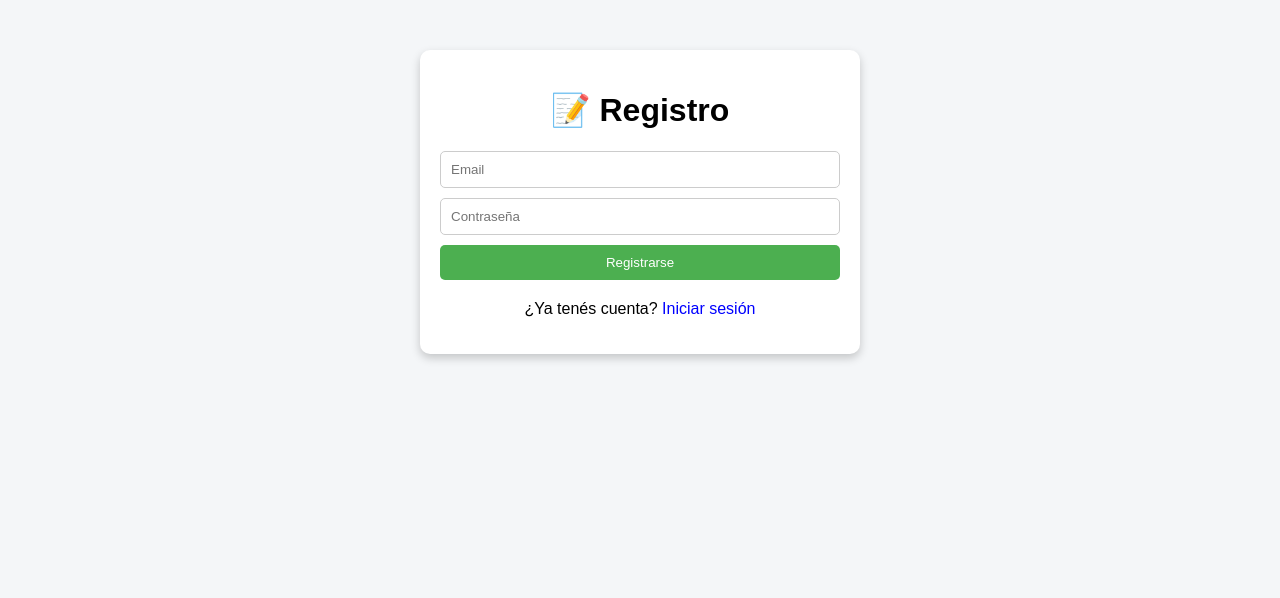
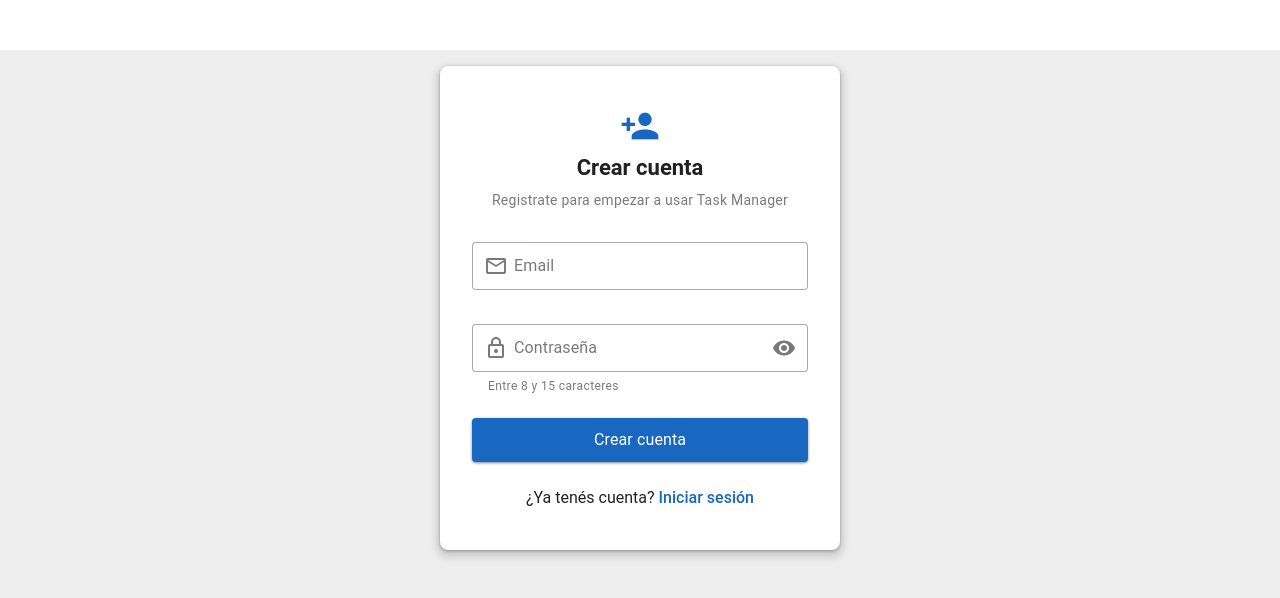
Before and after one commit to Chichompf82/task-manager, a Vue app in the folder frontend/: page /register in a window 1280 px wide. Shown: the top 598 px of the page. Built offline with nearby package versions, Linux system fonts and the light colour scheme.

Commit message:
Actualización vista de login y registro con vuetify

```diff
--- a/frontend/src/main.js
+++ b/frontend/src/main.js
@@ -1,4 +1,4 @@
-import './assets/styles.css'
+/* import './assets/styles.css' */
 
 import { createApp } from 'vue'
 import { createPinia } from 'pinia'
@@ -6,9 +6,25 @@ import { createPinia } from 'pinia'
 import App from './App.vue'
 import router from './router'
 
+//Vuetify
+import { createVuetify } from 'vuetify'
+import * as components from 'vuetify/components'
+import * as directives from 'vuetify/directives'
+import 'vuetify/styles'
+import '@mdi/font/css/materialdesignicons.css'
+
+const vuetify = createVuetify({
+  components,
+  directives,
+  theme: {
+    defaultTheme: 'light',
+  },
+})
+
 const app = createApp(App)
 
 app.use(createPinia())
 app.use(router)
+app.use(vuetify)
 
 app.mount('#app')
--- a/frontend/src/views/LoginView.vue
+++ b/frontend/src/views/LoginView.vue
@@ -1,4 +1,148 @@
 <template>
+  <v-app>
+    <v-main class="bg-grey-lighten-3">
+      <v-container class="fill-height" fluid>
+        <v-row justify="center" align="center">
+          <v-col cols="12" sm="8" md="5" lg="4">
+            <v-card rounded="lg" elevation="3" class="pa-4">
+              <v-card-title class="text-center pt-6 pb-2">
+                <v-icon size="40" color="primary" class="mb-2">mdi-check-circle</v-icon>
+                <div class="text-h5 font-weight-bold">Task Manager</div>
+              </v-card-title>
+
+              <v-card-subtitle class="text-center pb-4">
+                Iniciá sesión para continuar
+              </v-card-subtitle>
+
+              <v-card-text>
+                <v-text-field
+                  v-model="email"
+                  label="Email"
+                  type="email"
+                  prepend-inner-icon="mdi-email-outline"
+                  variant="outlined"
+                  density="comfortable"
+                  class="mb-3"
+                  :error-messages="errors.email"
+                />
+
+                <v-text-field
+                  v-model="password"
+                  label="Contraseña"
+                  :type="showPassword ? 'text' : 'password'"
+                  prepend-inner-icon="mdi-lock-outline"
+                  :append-inner-icon="showPassword ? 'mdi-eye-off' : 'mdi-eye'"
+                  @click:append-inner="showPassword = !showPassword"
+                  variant="outlined"
+                  density="comfortable"
+                  :error-messages="errors.password"
+                />
+
+                <v-alert
+                  v-if="errorMessage"
+                  type="error"
+                  variant="tonal"
+                  class="mt-3"
+                  density="compact"
+                >
+                  {{ errorMessage }}
+                </v-alert>
+              </v-card-text>
+
+              <v-card-actions class="flex-column px-4 pb-6 gap-2">
+                <v-btn
+                  color="primary"
+                  variant="elevated"
+                  size="large"
+                  block
+                  :loading="loading"
+                  @click="handleLogin"
+                >
+                  Ingresar
+                </v-btn>
+
+                <div class="text-center mt-4 text-body-2">
+                  ¿No tenés cuenta?
+                  <span
+                    class="text-primary font-weight-medium cursor-pointer"
+                    @click="goToRegister"
+                  >
+                    Registrarse
+                  </span>
+                </div>
+              </v-card-actions>
+            </v-card>
+          </v-col>
+        </v-row>
+      </v-container>
+    </v-main>
+  </v-app>
+</template>
+
+<script setup>
+import { ref } from 'vue'
+import { useRouter } from 'vue-router'
+
+const email = ref('')
+const password = ref('')
+const showPassword = ref(false)
+const loading = ref(false)
+const errorMessage = ref('')
+const errors = ref({ email: '', password: '' })
+
+const router = useRouter()
+
+const handleLogin = async () => {
+  errorMessage.value = ''
+  errors.value = { email: '', password: '' }
+  loading.value = true
+
+  try {
+    const res = await fetch('http://localhost:3000/api/auth/login', {
+      /* const res = await fetch('https://task-manager-lux2.onrender.com/api/auth/login', { */
+
+      method: 'POST',
+      headers: { 'Content-Type': 'application/json' },
+      body: JSON.stringify({
+        email: email.value,
+        password: password.value,
+      }),
+    })
+
+    const data = await res.json()
+
+    if (!res.ok) {
+      // errores de validación del backend (array de errores)
+      if (data.errors) {
+        data.errors.forEach((err) => {
+          if (errors.value[err.field] !== undefined) {
+            errors.value[err.field] = err.message
+          }
+        })
+        return
+      }
+      // error general (credenciales inválidas, etc)
+      errorMessage.value = data.message || 'Error al iniciar sesión'
+      return
+    }
+
+    localStorage.setItem('token', data.token)
+    router.push('/tasks')
+  } catch (err) {
+    errorMessage.value = 'No se pudo conectar con el servidor'
+  } finally {
+    // finally se ejecuta siempre, haya error o no
+    // sirve para sacar el loader pase lo que pase
+    loading.value = false
+  }
+}
+
+const goToRegister = () => {
+  router.push('/register')
+}
+</script>
+
+<!-- <template>
   <div class="container">
     <div class="card">
       <h1>🔐 Iniciar sesión</h1>
@@ -62,4 +206,4 @@ const handleLogin = async () => {
 const goToRegister = () => {
   router.push('/register')
 }
-</script>
+</script> -->
--- a/frontend/src/views/RegisterView.vue
+++ b/frontend/src/views/RegisterView.vue
@@ -1,4 +1,142 @@
 <template>
+  <v-app>
+    <v-main class="bg-grey-lighten-3">
+      <v-container class="fill-height" fluid>
+        <v-row justify="center" align="center">
+          <v-col cols="12" sm="8" md="5" lg="4">
+            <v-card rounded="lg" elevation="3" class="pa-4">
+              <v-card-title class="text-center pt-6 pb-2">
+                <v-icon size="40" color="primary" class="mb-2">mdi-account-plus</v-icon>
+                <div class="text-h5 font-weight-bold">Crear cuenta</div>
+              </v-card-title>
+              <v-card-subtitle class="text-center pb-4">
+                Registrate para empezar a usar Task Manager
+              </v-card-subtitle>
+              <v-card-text>
+                <v-text-field
+                  v-model="email"
+                  label="Email"
+                  type="email"
+                  prepend-inner-icon="mdi-email-outline"
+                  variant="outlined"
+                  density="comfortable"
+                  class="mb-3"
+                  :error-messages="errors.email"
+                />
+
+                <v-text-field
+                  v-model="password"
+                  label="Contraseña"
+                  :type="showPassword ? 'text' : 'password'"
+                  prepend-inner-icon="mdi-lock-outline"
+                  :append-inner-icon="showPassword ? 'mdi-eye-off' : 'mdi-eye'"
+                  @click:append-inner="showPassword = !showPassword"
+                  variant="outlined"
+                  density="comfortable"
+                  :error-messages="errors.password"
+                  hint="Entre 8 y 15 caracteres"
+                  persistent-hint
+                />
+
+                <v-alert
+                  v-if="errorMessage"
+                  type="error"
+                  variant="tonal"
+                  class="mt-3"
+                  density="compact"
+                >
+                  {{ errorMessage }}
+                </v-alert>
+              </v-card-text>
+
+              <v-card-actions class="flex-column px-4 pb-6">
+                <v-btn
+                  color="primary"
+                  variant="elevated"
+                  size="large"
+                  block
+                  :loading="loading"
+                  @click="handleRegister"
+                >
+                  Crear cuenta
+                </v-btn>
+
+                <div class="text-center mt-4 text-body-2">
+                  ¿Ya tenés cuenta?
+                  <span class="text-primary font-weight-medium cursor-pointer" @click="goToLogin">
+                    Iniciar sesión
+                  </span>
+                </div>
+              </v-card-actions>
+            </v-card>
+          </v-col>
+        </v-row>
+      </v-container>
+    </v-main>
+  </v-app>
+</template>
+
+<script setup>
+import { ref } from 'vue'
+import { useRouter } from 'vue-router'
+
+const email = ref('')
+const password = ref('')
+const showPassword = ref(false)
+const loading = ref(false)
+const errorMessage = ref('')
+const errors = ref({ email: '', password: '' })
+
+const router = useRouter()
+
+const handleRegister = async () => {
+  errorMessage.value = ''
+  errors.value = { email: '', password: '' }
+  loading.value = true
+
+  try {
+    const res = await fetch('http://localhost:3000/api/auth/register', {
+      /* const res = await fetch('https://task-manager-lux2.onrender.com/api/auth/register', { */
+      method: 'POST',
+      headers: { 'Content-Type': 'application/json' },
+      body: JSON.stringify({
+        email: email.value,
+        password: password.value,
+      }),
+    })
+
+    const data = await res.json()
+
+    if (!res.ok) {
+      // errores de validación por campo
+      if (data.errors) {
+        data.errors.forEach((err) => {
+          if (errors.value[err.field] !== undefined) {
+            errors.value[err.field] = err.message
+          }
+        })
+        return
+      }
+      // error general (usuario ya existe, etc)
+      errorMessage.value = data.message || 'Error al registrarse'
+      return
+    }
+
+    localStorage.setItem('token', data.token)
+    router.push('/tasks')
+  } catch (err) {
+    errorMessage.value = 'No se pudo conectar con el servidor'
+  } finally {
+    loading.value = false
+  }
+}
+
+const goToLogin = () => {
+  router.push('/login')
+}
+</script>
+
+<!-- <template>
   <div class="container">
     <div class="card">
       <h1>📝 Registro</h1>
@@ -63,3 +201,4 @@ const goToLogin = () => {
   router.push('/login')
 }
 </script>
+ -->
--- a/frontend/vite.config.js
+++ b/frontend/vite.config.js
@@ -1,18 +1,17 @@
-import { fileURLToPath, URL } from 'node:url'
+/* import { fileURLToPath, URL } from 'node:url' */
 
 import { defineConfig } from 'vite'
 import vue from '@vitejs/plugin-vue'
-import vueDevTools from 'vite-plugin-vue-devtools'
+import vuetify from 'vite-plugin-vuetify'
+/* import vueDevTools from 'vite-plugin-vue-devtools' */
 
 // https://vite.dev/config/
 export default defineConfig({
-  plugins: [
-    vue(),
-    vueDevTools(),
-  ],
-  resolve: {
-    alias: {
-      '@': fileURLToPath(new URL('./src', import.meta.url))
-    },
-  },
+  plugins: [vue(), vuetify({ autoImport: true })],
+
+  /* resolve: {
+      alias: {
+        '@': fileURLToPath(new URL('./src', import.meta.url))
+      },
+    }, */
 })
```
Also changed, not shown: frontend/package.json (+5 -2 lines), 2 other files (tests, documents, lock files or other folders).
